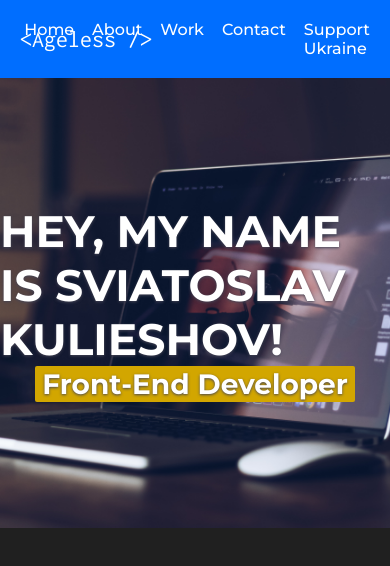
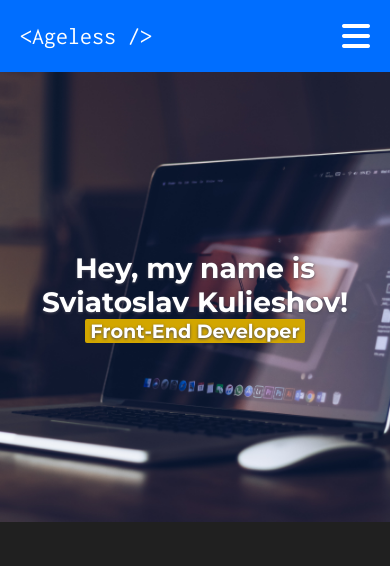
Before and after one commit to agelesskid/portfolio-v2, a React (Vite) app: page / in a window 390 px wide. Shown: the top 566 px of the page. Built offline with nearby package versions, Linux system fonts and the light colour scheme.

Commit message:
added responsive nav bar;
Added new utility file for tracking window width. Tweaked Header component. Added new styles.

```diff
--- a/index.html
+++ b/index.html
@@ -5,6 +5,7 @@
     <link rel="preconnect" href="https://fonts.googleapis.com">
     <link rel="preconnect" href="https://fonts.gstatic.com" crossorigin>
     <link href="https://fonts.googleapis.com/css2?family=Inconsolata&family=Montserrat:wght@400;500;700&display=swap" rel="stylesheet">
+    <link rel="stylesheet" href="https://cdnjs.cloudflare.com/ajax/libs/font-awesome/6.3.0/css/all.min.css" integrity="sha512-SzlrxWUlpfuzQ+pcUCosxcglQRNAq/DZjVsC0lE40xsADsfeQoEypE+enwcOiGjk/bSuGGKHEyjSoQ1zVisanQ==" crossorigin="anonymous" referrerpolicy="no-referrer" />
     <meta name="viewport" content="width=device-width, initial-scale=1.0" />
     <title>Ageless Personal Page</title>
   </head>
--- a/src/Components/Header.jsx
+++ b/src/Components/Header.jsx
@@ -1,10 +1,27 @@
+import { useState } from "react"
 import { Link } from "react-router-dom"
+import windowTracker from "../utils/windowTracker"
 
 export default function Header() {
-    return (
-        <header>
-            <h2 className="logo">{"<Ageless />"}</h2>
-            <nav>
+
+    const [navPosition, setNavPosition] = useState('-250px')
+    let windowWidth = windowTracker()
+
+    function openNav() {
+        setNavPosition(0)
+    }
+
+    function closeNav() {
+        setNavPosition('-250px')
+    }
+
+    const styles = {
+        right: navPosition
+    }
+
+    const navBar =
+        <nav style={styles}>
+            {windowWidth < 700 && <i className="fa-solid fa-xmark fa-2x fa-inverse" onClick={closeNav}></i>}
             <ul>
                 <li><Link to="#home">Home</Link></li>
                 <li><Link to="#about">About</Link></li>
@@ -15,6 +32,12 @@ export default function Header() {
                 </li>
             </ul>
         </nav>
+
+    return (
+        <header>
+            <h2 className="logo">{"<Ageless />"}</h2>
+            {windowWidth < 700 && <i className="fa-solid fa-bars fa-2x fa-inverse" onClick={openNav}></i>}
+            {navBar}
         </header>
     )
 }
--- a/src/index.css
+++ b/src/index.css
@@ -1,7 +1,9 @@
+/* General */
+
 :root {
   --background-color: #202020;
   --dark-grey: #454555;
-  --light-grey: #AAAABC;
+  --light-grey: #aaaabc;
   --blue: #006eff;
   --dark-yellow: #957200;
   --light-yellow: #D2A600;
@@ -25,6 +27,8 @@ a {
 li {
   list-style: none;
 }
+
+/* Layout + Typography */
 
 body {
   background-color: var(--background-color);
@@ -50,45 +54,107 @@ h2.logo {
 }
 
 header > nav {
-  width: 40%;
-  display: flex;
-  align-items: center;
-  justify-content: flex-end;
+  position: fixed;
+  top: 0;
+  bottom: 0;
+  right: -250px;
+  text-align: end;
+  background-color: var(--light-grey);
+  padding: 1.25em;
+  transition: .3s;
 }
 
-header > nav > ul {
-  display: flex;
-  gap: 1.125em;
+header > nav > i {
+  margin-bottom: .5em;
 }
 
 header > nav > ul > li {
+  margin-bottom: 1em;
+
+  font-size: 1.5rem;
   font-weight: 500;
 }
 
 #home {
   min-height: 450px;
   background-color: var(--dark-grey);
-  background: url(/public/images/laptop.jpg) center center / cover no-repeat;
+  background: url(/images/laptop.jpg) center center / cover no-repeat;
   display: flex;
   flex-direction: column;
   align-items: center;
   justify-content: center;
+  padding: 1em;
 }
 
 h1.heading-primary {
-  text-transform: uppercase;
+  text-align: center;
 
-  font-size: 2.75rem;
+  font-size: 1.75rem;
 }
 
 h2.heading-secondary {
   padding: .025em .25em;
   background-color: var(--light-yellow);
   border-radius: 2px;
+  text-align: center;
 
-  font-size: 1.75rem;
+  font-size: 1.2rem;
 }
+
+/* Utility */
 
 .heading-shadow {
   text-shadow: 0px 1px 3px var(--dark-grey);
 }
+
+/* Media */
+
+@media (min-width: 700px) {
+  header > nav {
+    width: 80%;
+    display: flex;
+    align-items: center;
+    justify-content: flex-end;
+    position: static;
+    background-color: transparent;
+    padding: 0;
+    transition: 0;
+  }
+
+  header > nav > ul {
+    display: flex;
+    gap: 1.125em;
+  }
+
+  header > nav > ul > li {
+    margin-bottom: 0;
+
+    font-size: 1rem;
+  }
+}
+
+@media (min-width: 800px) {
+
+  haeder > nav {
+    width: 40%;
+  }
+
+  h1.heading-primary {
+    font-size: 2rem;
+    text-transform: uppercase;
+  }
+
+  h2.heading-secondary {
+    font-size: 1.5rem;
+  }
+}
+
+@media (min-width: 1030px) {
+  h1.heading-primary {
+    font-size: 2.75rem;
+  }
+
+  h2.heading-secondary {
+    font-size: 1.75rem;
+  }
+}
--- /dev/null
+++ b/src/utils/windowTracker.js
@@ -0,0 +1,20 @@
+import { useEffect, useState } from "react"
+
+export default function windowTracker() {
+
+    const [windowWidth, setWindowWidth] = useState(window.innerWidth)
+
+    useEffect(() => {
+        function watchWidth() {
+            setWindowWidth(window.innerWidth)
+        }
+
+        window.addEventListener("resize", watchWidth)
+
+        return function() {
+            window.removeEventListener("resize", watchWidth)
+        }
+    }, [])
+
+    return windowWidth
+}
```
Lines whose indentation alone changed are shown as unchanged.
